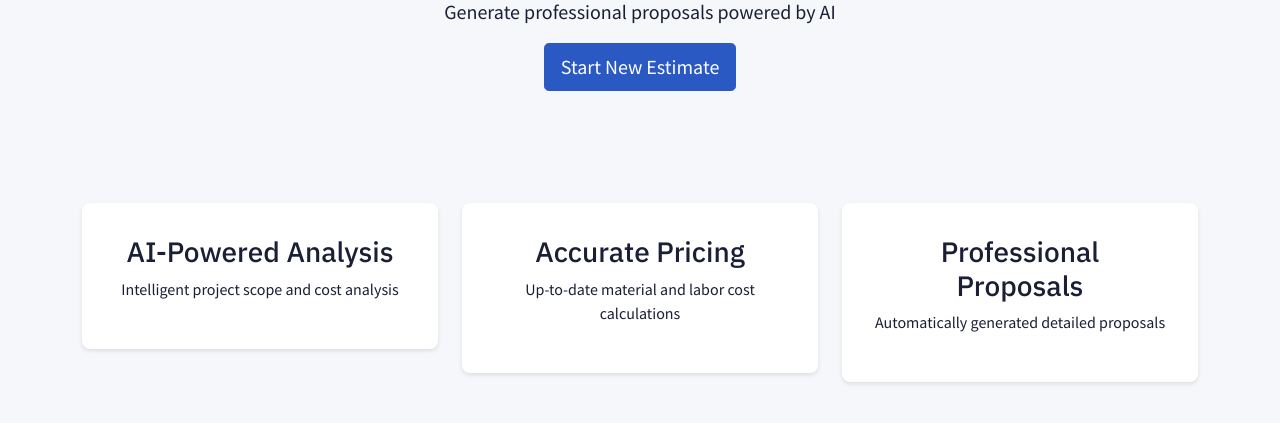
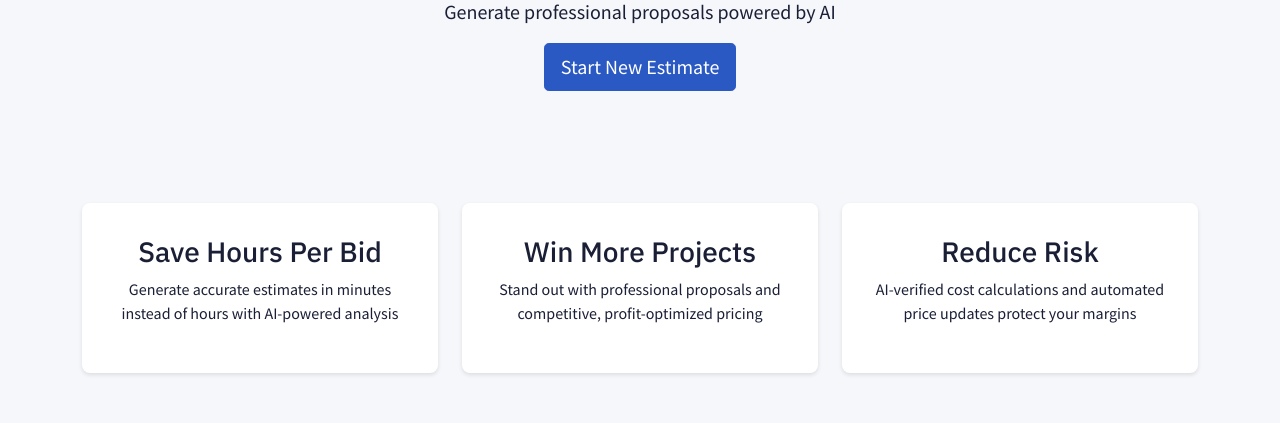
Before and after one commit to WesternBarbarian/proposal-pro, a Flask app: page / in a window 1280 px wide. Shown: the part 260-683 px from the top of the page. Run offline with Flask 3, Linux system fonts and the light colour scheme; some libraries are stand-ins or nearby versions.

Commit message:
Assistant checkpoint: Update features section with business-focused benefits
Assistant generated file changes:
- templates/index.html: Update features section with stronger value propositions

---

User prompt:

##Roles: Act as an design and advertising specialist.
##Task: Please make a list of the the primary features provided to the user by this application. Then review the features section on @templates/index.html. Finally propose changes to the features section to more effectively highlight the value added to small business owners by this application.

```diff
--- a/templates/index.html
+++ b/templates/index.html
@@ -16,23 +16,23 @@
     <div class="row">
         <div class="col-md-4">
             <div class="feature-card">
-                <i data-feather="cpu"></i>
-                <h3>AI-Powered Analysis</h3>
-                <p>Intelligent project scope and cost analysis</p>
+                <i data-feather="clock"></i>
+                <h3>Save Hours Per Bid</h3>
+                <p>Generate accurate estimates in minutes instead of hours with AI-powered analysis</p>
             </div>
         </div>
         <div class="col-md-4">
             <div class="feature-card">
-                <i data-feather="dollar-sign"></i>
-                <h3>Accurate Pricing</h3>
-                <p>Up-to-date material and labor cost calculations</p>
+                <i data-feather="trending-up"></i>
+                <h3>Win More Projects</h3>
+                <p>Stand out with professional proposals and competitive, profit-optimized pricing</p>
             </div>
         </div>
         <div class="col-md-4">
             <div class="feature-card">
-                <i data-feather="file-text"></i>
-                <h3>Professional Proposals</h3>
-                <p>Automatically generated detailed proposals</p>
+                <i data-feather="shield"></i>
+                <h3>Reduce Risk</h3>
+                <p>AI-verified cost calculations and automated price updates protect your margins</p>
             </div>
         </div>
     </div>
```
